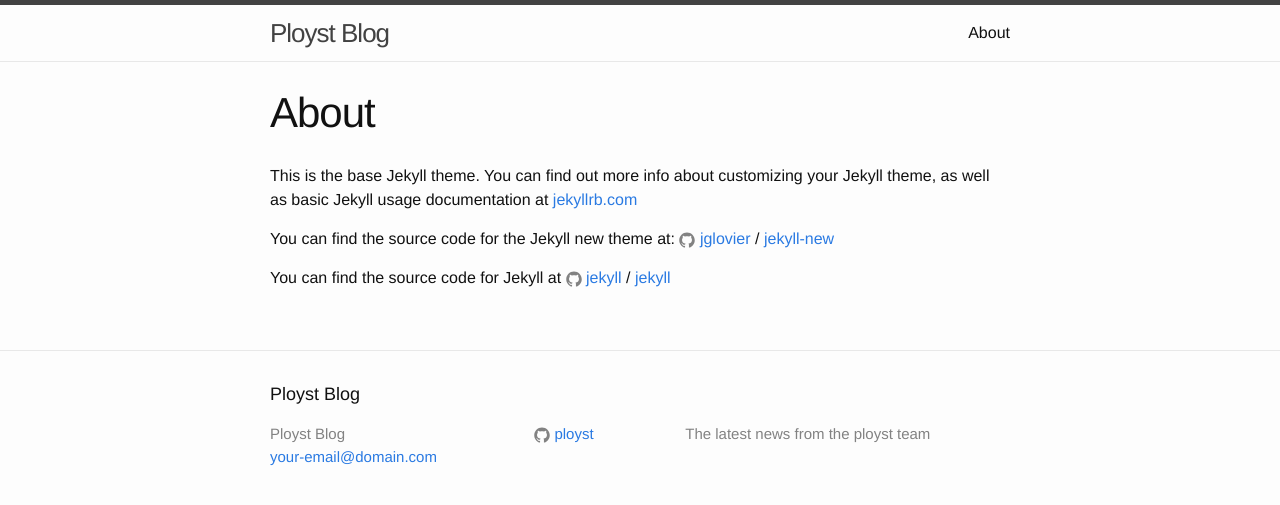
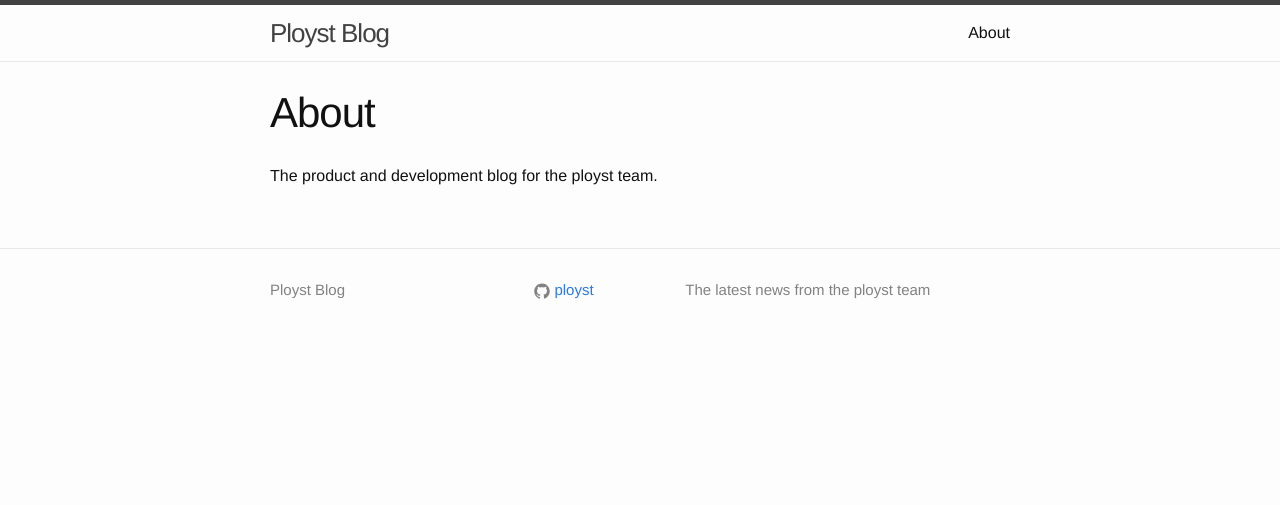
Before and after one commit to ployst/ployst.github.io, a Jekyll site: the page built from about.md, in a window 1280 px wide. Shown: the top 505 px of the page. Built offline with Jekyll 4.4.1, drawn with Linux system fonts in a browser that asks for light colours.

Commit message:
Tidy up more of the blog.

```diff
--- a/_config.yml
+++ b/_config.yml
@@ -7,7 +7,7 @@
 
 # Site settings
 title: Ployst Blog
-email: your-email@domain.com
+email:
 description: The latest news from the ployst team
 baseurl: "" # the subpath of your site, e.g. /blog
 url: "http://blog.ployst.com" # the base hostname & protocol for your site
--- a/_includes/footer.html
+++ b/_includes/footer.html
@@ -2,7 +2,6 @@
 
   <div class="wrapper">
 
-    <h2 class="footer-heading">{{ site.title }}</h2>
 
     <div class="footer-col-wrapper">
       <div class="footer-col footer-col-1">
--- a/about.md
+++ b/about.md
@@ -4,12 +4,4 @@ title: About
 permalink: /about/
 ---
 
-This is the base Jekyll theme. You can find out more info about customizing your Jekyll theme, as well as basic Jekyll usage documentation at [jekyllrb.com](http://jekyllrb.com/)
-
-You can find the source code for the Jekyll new theme at:
-{% include icon-github.html username="jglovier" %} /
-[jekyll-new](https://github.com/jglovier/jekyll-new)
-
-You can find the source code for Jekyll at
-{% include icon-github.html username="jekyll" %} /
-[jekyll](https://github.com/jekyll/jekyll)
+The product and development blog for the ployst team.
```
Also changed, not shown: _posts/2015-12-16-welcome-to-jekyll.markdown (deleted, +0 -25 lines).
